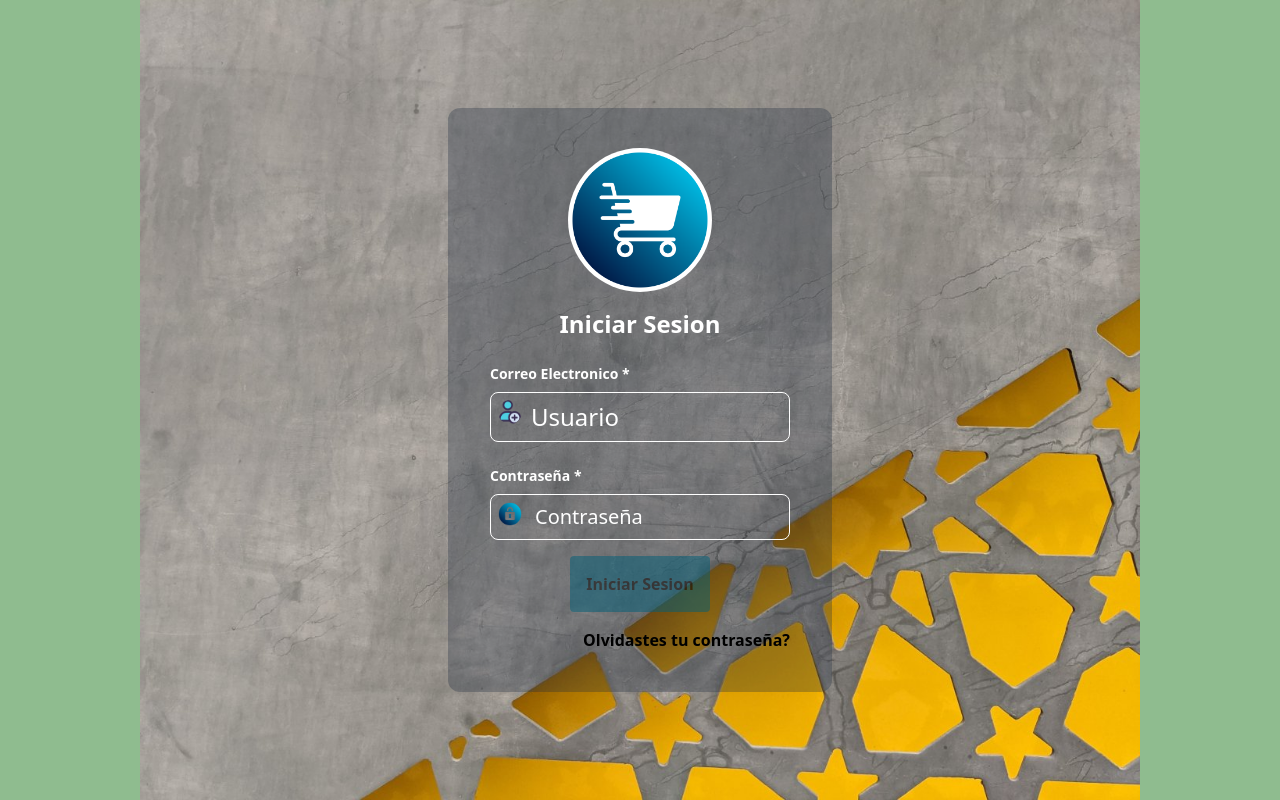
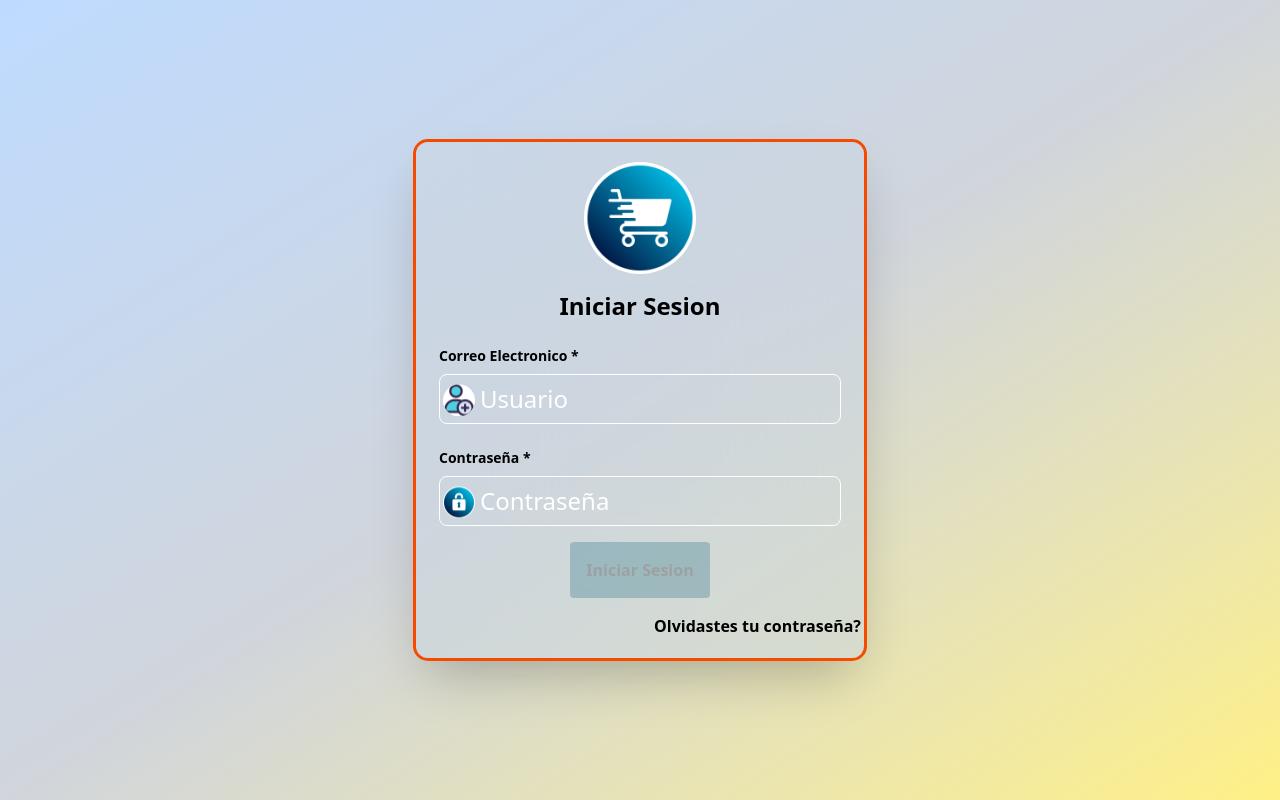
Before and after one commit to ziblack96/Tareas-IDU-Cristhian-Bean, an Angular app in the folder UberWings2/: page /login in a window 1280 px wide. Built offline with nearby package versions, Linux system fonts and the light colour scheme.

Commit message:
Cambios a Proyecto Clase

```diff
--- a/UberWings2/src/app/pages/autho/login/login.css
+++ b/UberWings2/src/app/pages/autho/login/login.css
@@ -1,4 +1,4 @@
-main{
+/* main{
     height: 100vh;
     background-image: url("/assets/Login/imagen-fondo2.jpg");
     background-size: contain;
@@ -6,3 +6,4 @@ main{
     background-repeat: no-repeat;
     background-color:darkseagreen;
 }
+*/
--- a/UberWings2/src/app/pages/autho/login/login.html
+++ b/UberWings2/src/app/pages/autho/login/login.html
@@ -1,76 +1,86 @@
-<main class="w-full min-h-screen flex items-center justify-center">
+<main
+  class="bg-linear-to-br from-blue-200 via-gray-300 to-yellow-200 w-full min-h-screen flex items-center justify-center"
+>
+  <!--bg-linear-to-tr from-cyan-300/20 to via-violet-700-->
   <div
-    class="bg-slate-800/30 flex flex-col min-h-96 lg:w-96 w-75 place-items-center rounded-xl py-10"
+    class="bg-slate-300/50 flex flex-col w-full max-w-md lg:max-w-md place-items-center rounded-xl backdrop-blur-3xl shadow-2xl ring-3 ring-orange-600 py-5"
   >
     <img
       src="/assets/Login/carrito-de-compras.png"
       alt="Icono de carrito de compras"
-      class="bg-white h-36 w-auto object-contain rounded-full"
+      class="bg-white h-28 w-auto object-contain rounded-full"
     />
-    <h1 class="text-white text-2xl font-bold py-4">Iniciar Sesion</h1>
+
+    <h1 class="text-black text-2xl font-bold py-4">Iniciar Sesion</h1>
 
     <form
       class="flex flex-col gap-4 min-h-64 w-auto place-items-center"
       [formGroup]="loginForm"
       (ngSubmit)="onSubmit()"
     >
-      <div class="flex flex-col">
-        <label for="email" class="my-2 block text-white text-sm font-bold">
+      <div class="relative flex flex-col px-5">
+        <label for="email" class="my-2 block text-black text-sm font-bold">
           Correo Electronico <span [class.text-red-500]="isEmailRequired || isEmailInvalid">*</span>
         </label>
-        <span class="absolute flex items-center py-11 px-2">
+        <!--absolute left-6 top-3/4 -translate-y-4/6-->
+        <span class="absolute left-6 top-4/6 -translate-y-2/6">
           <img
             src="/assets/Login/agregar-usuario (1).png"
             alt="Icono-de-usuario"
-            class="h-6 w-auto object-contain rounded-full"
+            class="h-8 w-auto object-contain rounded-full bg-white"
           />
         </span>
+
         <input
           type="email"
           id="email"
           name="email"
           formControlName="email"
           placeholder="Usuario"
-          class="text-2xl bg-transparent placeholder-white text-white w-auto lg:w-75 pl-10 px-3 py-2 border rounded-lg"
+          class="placeholder-white text-white text-2xl bg-transparent w-full pl-10 px-3 py-2 border rounded-lg"
           [class.border-red-500]="isEmailRequired || isEmailInvalid"
         />
       </div>
       @if (isEmailRequired) {
-        <p class="text-red-500 bg-white rounded-lg p-2 text-sm mt-1">
+        <p class="text-black font-bold bg-red-100 ring-2 ring-red-500 rounded-lg p-2 text-md mt-1">
           El correo electronico es requerido.
         </p>
       }
+
       @if (isEmailInvalid) {
-        <p class="text-red-500 bg-white rounded-lg p-2 text-sm mt-1">
+        <p class="text-black font-bold bg-red-100 ring-2 ring-red-500 rounded-lg p-2 text-md mt-1">
           Ingrese un correo electronico valido.
         </p>
       }
 
-      <div class="flex flex-col">
-        <label for="password" class="my-2 block text-white text-sm font-bold">
+      <div class="relative flex flex-col">
+        <label for="password" class="my-2 block text-black text-sm font-bold">
           Contraseña <span [class.text-red-500]="isPasswordRequired">*</span>
         </label>
-
-        <span class="absolute flex items-center py-11 px-2">
+        <!--absolute left-1 top-1/3 translate-y-1/2-->
+        <span class="absolute left-1 top-4/6 -translate-y-1/3">
           <img
             src="/assets/Login/bloqueado.png"
             alt="Icono-de-contraseña-segura"
-            class="h-6 w-auto object-contain rounded-full"
+            class="h-8 w-auto object-contain rounded-full bg-white"
           />
         </span>
+
         <input
           type="password"
           id="password"
           name="password"
           formControlName="password"
           placeholder="Contraseña"
-          class="bg-transparent text-white placeholder-white text-xl w-auto lg:w-75 pl-11 px-2 py-2 border rounded-lg focus:outline-none"
+          class="placeholder-white text-white text-2xl bg-transparent w-full pl-10 px-3 py-2 border rounded-lg"
           [class.border-red-500]="isPasswordRequired"
         />
       </div>
 
       @if (isPasswordRequired) {
-        <p class="text-red-500 bg-white rounded-lg p-2 text-sm mt-1">La contraseña es requerida.</p>
+        <p class="text-black font-bold bg-red-100 ring-2 ring-red-500 rounded-lg p-2 text-md mt-1">
+          La contraseña es requerida.
+        </p>
       }
 
       <div class="flex justify-center w-full col-span-full">
@@ -78,7 +88,7 @@
           type="submit"
           [disabled]="loginForm.invalid"
           aria-label="Ingresar sesion a formulario de registro"
-          class="bg-white hover:bg-cyan-500 text-black font-bold py-4 px-4 rounded cursor-pointer disabled:cursor-not-allowed disabled:opacity-50 disabled:bg-cyan-800"
+          class="bg-orange-300 hover:bg-orange-500 hover:text-white text-black font-bold py-4 px-4 rounded cursor-pointer disabled:cursor-not-allowed disabled:opacity-25 disabled:bg-cyan-800"
         >
           Iniciar Sesion
         </button>
@@ -91,6 +101,4 @@
       </div>
     </form>
   </div>
-
-  <div class="h-48 bg-gray-300"></div>
 </main>
--- a/UberWings2/src/app/pages/drivers-cards/drivers-cards.html
+++ b/UberWings2/src/app/pages/drivers-cards/drivers-cards.html
@@ -3,15 +3,15 @@
     <div class="flex items-center gap-2">
       <button class="rounded-lg" aria-label="Imagen de perfil del usuario activo">
         <img
-          class="h-8 w-auto object-contain rounded-full"
+          class="h-8 w-auto object-contain rounded-full cursor-pointer"
           src="/assets/gente.png"
           alt="ImagenPerfil"
         />
       </button>
-      <h1 class="text-sm lg:text-lg font-medium">Dominique Ch.</h1>
+      <h1 class="text-sm lg:text-lg font-medium cursor-pointer hover:underline hover:underline-offset-2">Dominique Ch.</h1>
       <button aria-label="buton de acciones de perfil">
         <img
-          class="h-auto w-5 object-contain rounded-full"
+          class="h-auto w-5 object-contain rounded-full cursor-pointer"
           src="/assets/flecha-hacia-abajo.png"
           alt="flecha-hacia-abajo-perfil"
         />
@@ -19,7 +19,7 @@
     </div>
     <button class="rounded-lg px-2" aria-label="Campana de Notificacione de Usuario">
       <img
-        class="h-8 w-auto object-contain rounded-full"
+        class="h-8 w-auto object-contain rounded-full cursor-pointer"
         src="/assets/campana-de-notificacion.png"
         alt="Notificaciones-Campana"
       />
@@ -27,7 +27,7 @@
   </nav>
 
   <section
-    class="bg-lime-300 grid grid-cols-1 md:grid-cols-2 lg:grid-cols-3 gap-6 p-5 place-items-center"
+    class="bg-sky-500 grid grid-cols-1 md:grid-cols-2 lg:grid-cols-3 gap-6 p-5 place-items-center"
   >
     @for (Driver of lista_drivers; track Driver.id) {
       <div
--- a/UberWings2/src/app/pages/home/home.html
+++ b/UberWings2/src/app/pages/home/home.html
@@ -1,5 +1,24 @@
-<main class="bg-cyan-200 min-h-screen w-full flex justify-center items-center gap-5">
-  <div class="bg-emerald-400 h-96 w-96 rounded-lg flex items-center justify-content-center">
-    <h1 class="text-white text-5xl text-center">Bienvenidos a UberWings2</h1>
+<main class="bg-lime-700/50 flex flex-col w-screen min-h-screen items-center justify-center">
+  <div
+    class="bg-white/50 rounded-4xl flex flex-col justify-center gap-5
+    w-auto backdrop-blur shadow-lg px-4 sm:h-150 md:max-w-lg lg:max-w-190"
+  >
+    <h1
+      class="text-3xl sm:text-5xl md:text-4xl font-bold text-black text-center rounded-lg my-2 p-2"
+    >
+      Welcome Folks to
+    </h1>
+    <img
+      src="/assets/Icono-Wings2/UberWIngs2.png"
+      alt="LOGO DE UBERWINGS"
+      class="w-full sm:w-lg rounded-2xl object-contain mx-4"
+    />
+    <button
+      type="button"
+      routerLink="/login"
+      class="bg-orange-300 ring-2 ring-orange-600 h-auto rounded-xl text-4xl w-full cursor-pointer my-4 px-4"
+    >
+      ¡Let's start!
+    </button>
   </div>
 </main>
--- a/UberWings2/src/app/pages/home/home.ts
+++ b/UberWings2/src/app/pages/home/home.ts
@@ -1,8 +1,9 @@
 import { Component } from '@angular/core';
+import { RouterLink } from "@angular/router";
 
 @Component({
   selector: 'app-home',
-  imports: [],
+  imports: [RouterLink],
   templateUrl: './home.html',
   styleUrl: './home.css',
 })
--- a/UberWings2/src/app/pages/profile/edit/edit.ts
+++ b/UberWings2/src/app/pages/profile/edit/edit.ts
@@ -1,10 +1,11 @@
 import { Component, computed, inject } from '@angular/core';
 import { FormBuilder, FormGroup, ReactiveFormsModule, Validators } from '@angular/forms';
 import { isAuthenticated } from '../../../signals/shared/app.signals';
+import { RouterLink } from "@angular/router";
 
 @Component({
   selector: 'app-edit',
-  imports: [ReactiveFormsModule],
+  imports: [ReactiveFormsModule, RouterLink],
   templateUrl: './edit.html',
   styleUrl: './edit.css',
 })
```
Also changed, not shown: UberWings2/src/app/pages/profile/edit/edit.html (+19 -19 lines).
